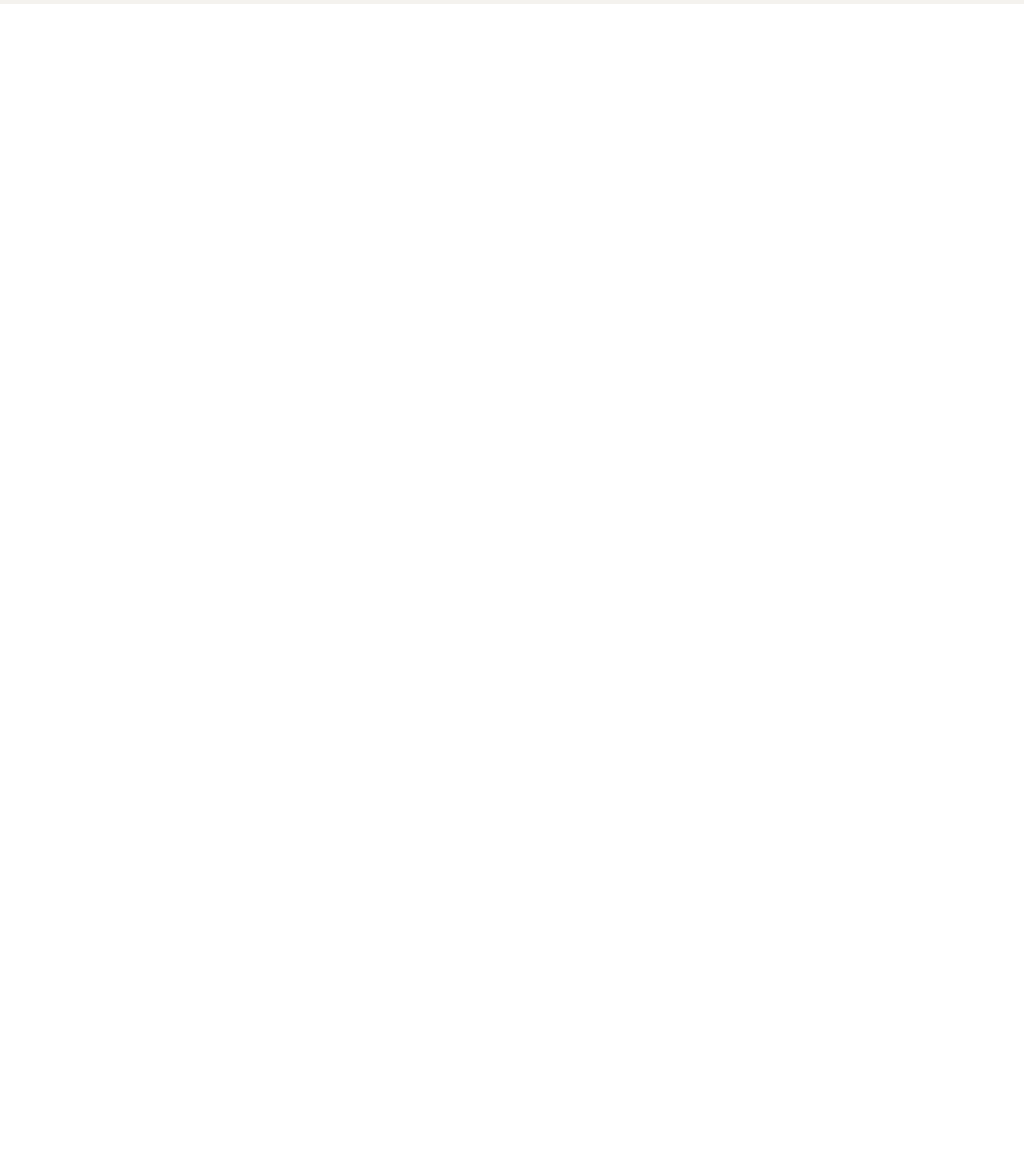
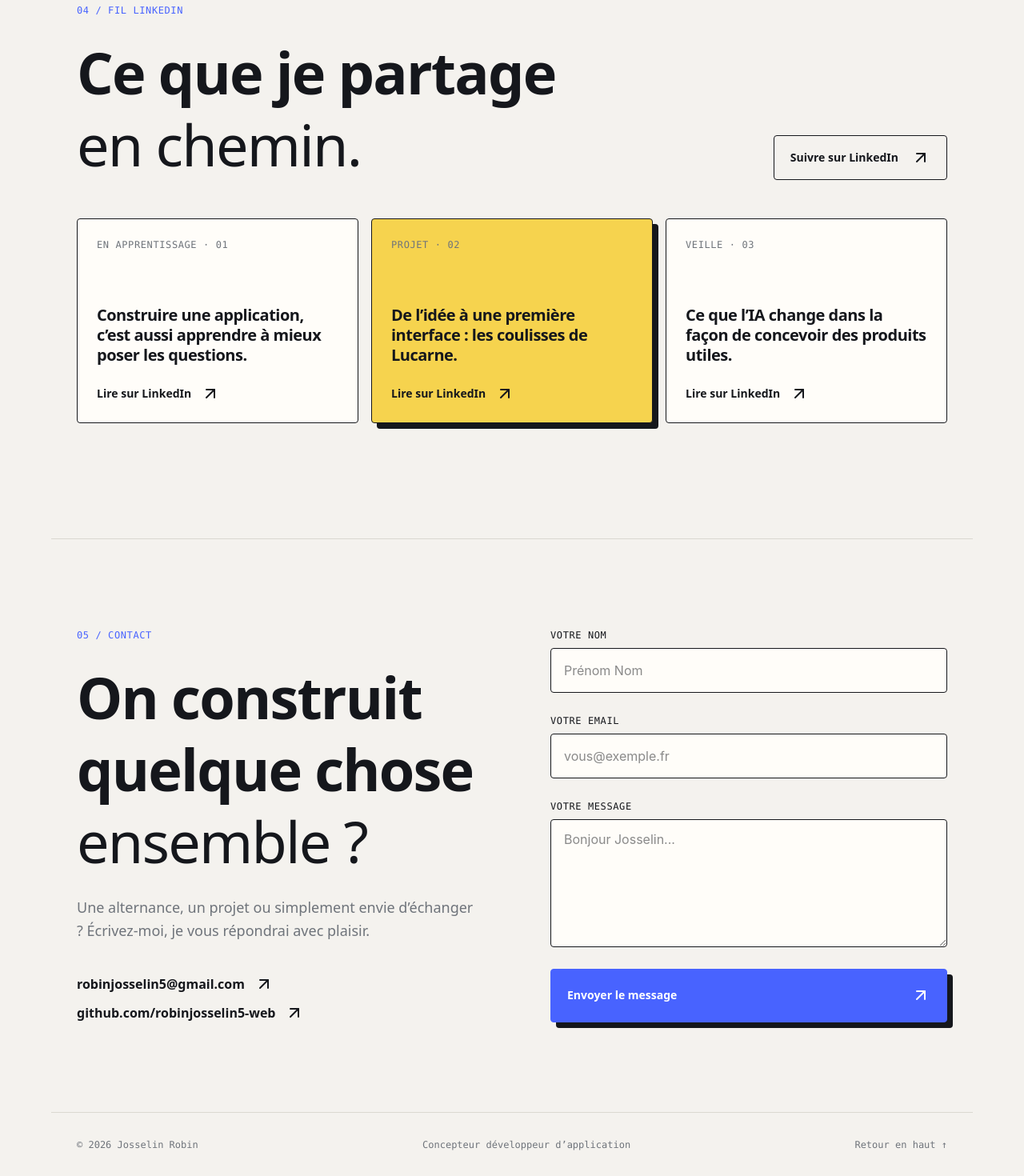
Before and after one commit to robinjosselin5-web/portfolio, a React (Vite) app: page / in a window 1280 px wide. Shown: the part 3189-4659 px from the top of the page at 80% size. Before the commit the page ends 3194 px from the top, so only its background shows below. Built offline with nearby package versions, Linux system fonts and the light colour scheme.

Commit message:
FEAT/contact-form

```diff
--- a/src/App.tsx
+++ b/src/App.tsx
@@ -1,9 +1,12 @@
 import './App.css'
+import Contact from './components/Contact'
+import Footer from './components/Footer'
 import Hero from './components/Hero'
 import Journey from './components/Journey'
 import Navbar from './components/Navbar'
 import Profile from './components/Profile'
 import Skills from './components/Skills'
+import SocialSection from './components/SocialSection'
 
 function App() {
   return (
@@ -14,7 +17,10 @@ function App() {
         <Profile />
         <Skills />
         <Journey />
+        <SocialSection />
+        <Contact />
       </main>
+      <Footer />
     </>
   )
 }
--- /dev/null
+++ b/src/components/Contact.tsx
@@ -0,0 +1,148 @@
+import { ArrowUpRight } from 'lucide-react'
+import { useState } from 'react'
+import type { FormEvent } from 'react'
+
+const contactLinks = [
+  { label: 'robinjosselin5@gmail.com', href: 'mailto:robinjosselin5@gmail.com' },
+  { label: 'github.com/robinjosselin5-web', href: 'https://github.com/robinjosselin5-web' },
+]
+
+function Contact() {
+  const [isSending, setIsSending] = useState(false)
+  const [status, setStatus] = useState('')
+  const [statusType, setStatusType] = useState<'success' | 'error' | ''>('')
+
+  async function handleSubmit(event: FormEvent<HTMLFormElement>) {
+    event.preventDefault()
+    setIsSending(true)
+    setStatus('')
+    setStatusType('')
+
+    const form = event.currentTarget
+    const formData = new FormData(form)
+
+    try {
+      const response = await fetch('/contact.php', {
+        method: 'POST',
+        headers: {
+          Accept: 'application/json',
+          'Content-Type': 'application/json',
+        },
+        body: JSON.stringify({
+          nom: formData.get('nom'),
+          email: formData.get('email'),
+          message: formData.get('message'),
+        }),
+      })
+
+      const result = (await response.json()) as { success?: boolean; message?: string }
+
+      if (!response.ok || !result.success) {
+        throw new Error(result.message || 'Une erreur est survenue.')
+      }
+
+      form.reset()
+      setStatus(result.message || 'Votre message a bien été envoyé.')
+      setStatusType('success')
+    } catch (error) {
+      setStatus(error instanceof Error ? error.message : 'Une erreur est survenue.')
+      setStatusType('error')
+    } finally {
+      setIsSending(false)
+    }
+  }
+
+  return (
+    <section
+      id="contact"
+      className="mx-auto grid w-full max-w-6xl gap-12 border-t border-[var(--color-border)] px-4 py-20 sm:px-8 lg:grid-cols-2 lg:gap-24 lg:py-28"
+    >
+      <div>
+        <p className="mb-6 font-mono text-xs uppercase tracking-wider text-[var(--color-primary)]">
+          05 / Contact
+        </p>
+        <h2 className="text-5xl font-bold leading-tight tracking-tight text-[var(--color-text)] sm:text-6xl lg:text-7xl">
+          On construit quelque chose
+          <br />
+          <em className="font-medium not-italic">ensemble ?</em>
+        </h2>
+        <p className="mt-6 max-w-xl text-lg leading-relaxed text-[var(--color-text-muted)]">
+          Une alternance, un projet ou simplement envie d’échanger ? Écrivez-moi, je vous répondrai avec plaisir.
+        </p>
+
+        <div className="mt-10 grid gap-3">
+          {contactLinks.map((link) => (
+            <a
+              className="inline-flex w-fit items-center gap-3 font-bold text-[var(--color-text)] transition-colors hover:text-[var(--color-primary)]"
+              href={link.href}
+              key={link.href}
+              target={link.href.startsWith('http') ? '_blank' : undefined}
+              rel={link.href.startsWith('http') ? 'noreferrer' : undefined}
+            >
+              {link.label}
+              <ArrowUpRight className="size-6" />
+            </a>
+          ))}
+        </div>
+      </div>
+
+      <form
+        className="grid gap-4"
+        onSubmit={handleSubmit}
+      >
+        <label className="font-mono text-xs uppercase tracking-wider text-[var(--color-text)]">
+          Votre nom
+          <input
+            className="mt-2 block min-h-14 w-full rounded border border-[var(--color-text)] bg-[var(--color-surface)] px-4 font-sans text-base normal-case tracking-normal outline-none focus:border-[var(--color-primary)] focus:ring-2 focus:ring-[var(--color-primary)]"
+            type="text"
+            name="nom"
+            required
+            placeholder="Prénom Nom"
+          />
+        </label>
+        <label className="font-mono text-xs uppercase tracking-wider text-[var(--color-text)]">
+          Votre email
+          <input
+            className="mt-2 block min-h-14 w-full rounded border border-[var(--color-text)] bg-[var(--color-surface)] px-4 font-sans text-base normal-case tracking-normal outline-none focus:border-[var(--color-primary)] focus:ring-2 focus:ring-[var(--color-primary)]"
+            type="email"
+            name="email"
+            required
+            placeholder="vous@exemple.fr"
+          />
+        </label>
+        <label className="font-mono text-xs uppercase tracking-wider text-[var(--color-text)]">
+          Votre message
+          <textarea
+            className="mt-2 block min-h-40 w-full resize-y rounded border border-[var(--color-text)] bg-[var(--color-surface)] px-4 py-3 font-sans text-base normal-case tracking-normal outline-none focus:border-[var(--color-primary)] focus:ring-2 focus:ring-[var(--color-primary)]"
+            name="message"
+            required
+            rows={5}
+            placeholder="Bonjour Josselin..."
+          />
+        </label>
+        <button
+          className="inline-flex min-h-14 items-center justify-between gap-4 rounded border border-[var(--color-primary)] bg-[var(--color-primary)] px-5 text-sm font-bold text-[var(--color-primary-foreground)] shadow-[7px_7px_0_var(--color-shadow)] transition-[transform,box-shadow] duration-200 hover:-translate-x-1 hover:-translate-y-1 hover:shadow-[5px_5px_0_var(--color-shadow)]"
+          type="submit"
+          disabled={isSending}
+        >
+          {isSending ? 'Envoi en cours...' : 'Envoyer le message'}
+          <ArrowUpRight className="size-6" />
+        </button>
+        {status && (
+          <p
+            className={`text-sm ${
+              statusType === 'success'
+                ? 'text-green-700'
+                : 'text-red-700'
+            }`}
+            role="status"
+          >
+            {status}
+          </p>
+        )}
+      </form>
+    </section>
+  )
+}
+
+export default Contact
--- /dev/null
+++ b/src/components/Footer.tsx
@@ -0,0 +1,13 @@
+function Footer() {
+  return (
+    <footer className="mx-auto flex min-h-20 w-full max-w-6xl flex-wrap items-center justify-between gap-4 border-t border-[var(--color-border)] px-4 py-5 font-mono text-xs text-[var(--color-text-muted)] sm:px-8">
+      <span>© 2026 Josselin Robin</span>
+      <span className="hidden sm:inline">Concepteur développeur d’application</span>
+      <a className="transition-colors hover:text-[var(--color-primary)]" href="#top">
+        Retour en haut ↑
+      </a>
+    </footer>
+  )
+}
+
+export default Footer
--- /dev/null
+++ b/src/components/SocialSection.tsx
@@ -0,0 +1,79 @@
+import { ArrowUpRight } from 'lucide-react'
+
+const linkedinUrl = 'https://www.linkedin.com/in/josselinrobin/'
+
+const posts = [
+  {
+    meta: 'EN APPRENTISSAGE · 01',
+    title: 'Construire une application, c’est aussi apprendre à mieux poser les questions.',
+    featured: false,
+  },
+  {
+    meta: 'PROJET · 02',
+    title: 'De l’idée à une première interface : les coulisses de Lucarne.',
+    featured: true,
+  },
+  {
+    meta: 'VEILLE · 03',
+    title: 'Ce que l’IA change dans la façon de concevoir des produits utiles.',
+    featured: false,
+  },
+]
+
+function SocialSection() {
+  return (
+    <section className="mx-auto w-full max-w-6xl px-4 pb-20 sm:px-8 lg:pb-36">
+      <div className="mb-12 flex flex-col gap-8 lg:flex-row lg:items-end lg:justify-between">
+        <div>
+          <p className="mb-6 font-mono text-xs uppercase tracking-wider text-[var(--color-primary)]">
+            04 / Fil LinkedIn
+          </p>
+          <h2 className="text-5xl font-bold leading-tight tracking-tight text-[var(--color-text)] sm:text-6xl lg:text-7xl">
+            Ce que je partage
+            <br />
+            <em className="font-medium not-italic">en chemin.</em>
+          </h2>
+        </div>
+
+        <a
+          className="inline-flex min-h-14 items-center justify-between gap-4 self-start rounded border border-[var(--color-text)] px-5 text-sm font-bold text-[var(--color-text)] transition-[transform,box-shadow] duration-200 hover:-translate-x-1 hover:-translate-y-1 hover:shadow-[4px_4px_0_var(--color-shadow)] lg:self-auto"
+          href={linkedinUrl}
+          target="_blank"
+          rel="noreferrer"
+        >
+          Suivre sur LinkedIn
+          <ArrowUpRight className="size-6" />
+        </a>
+      </div>
+
+      <div className="grid gap-4 md:grid-cols-3">
+        {posts.map((post) => (
+          <a
+            className={`flex min-h-64 flex-col rounded border border-[var(--color-text)] p-6 transition-transform duration-200 hover:-translate-y-1 ${
+              post.featured
+                ? 'bg-[var(--color-accent)] text-[var(--color-text)] shadow-[7px_7px_0_var(--color-shadow)]'
+                : 'bg-[var(--color-surface)] text-[var(--color-text)]'
+            }`}
+            href={linkedinUrl}
+            target="_blank"
+            rel="noreferrer"
+            key={post.meta}
+          >
+            <span className="font-mono text-xs uppercase tracking-wider text-[var(--color-text-muted)]">
+              {post.meta}
+            </span>
+            <h3 className="mt-auto max-w-sm text-xl font-bold leading-tight tracking-tight">
+              {post.title}
+            </h3>
+            <span className="mt-6 inline-flex items-center gap-3 text-sm font-bold">
+              Lire sur LinkedIn
+              <ArrowUpRight className="size-6" />
+            </span>
+          </a>
+        ))}
+      </div>
+    </section>
+  )
+}
+
+export default SocialSection
```
Also changed, not shown: 1 other file (tests, documents, lock files or other folders).
